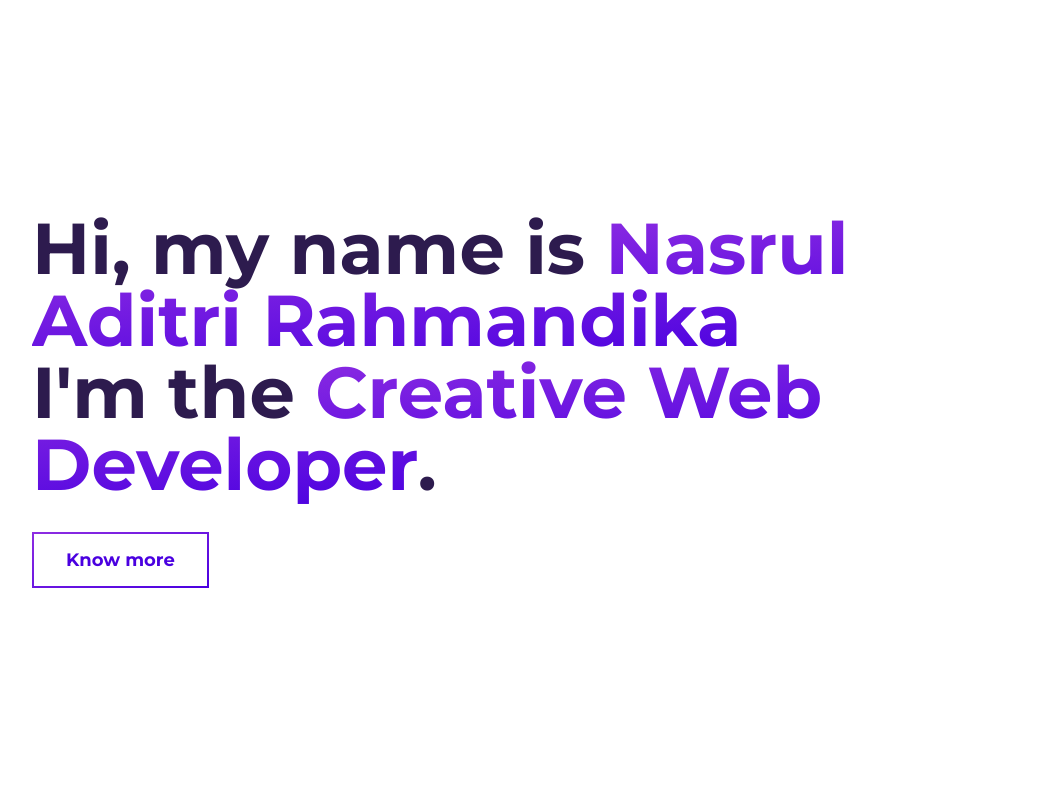
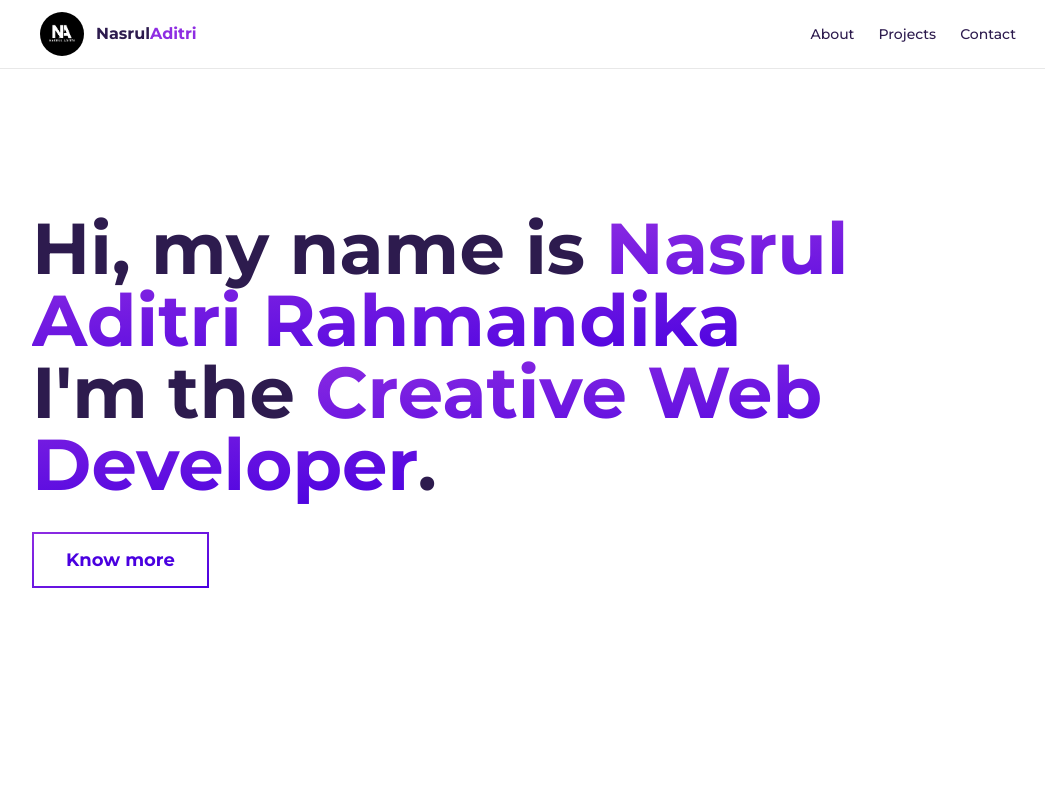
Before and after one commit to nasruladtri/portfolio, a Next.js app: page / in a window 1280 px wide. Shown: the top 800 px of the page, without its empty margins (112-1157 px from the left). Built offline with nearby package versions, Linux system fonts and the light colour scheme.

Commit message:
tambahkan logo di navbar dan favicon, optimasi SEO dengan structured data WebSite dan og:image

```diff
--- a/src/app/globals.css
+++ b/src/app/globals.css
@@ -3,6 +3,9 @@
 @tailwind utilities;
 
 @layer base {
+  html {
+    scroll-padding-top: 5rem;
+  }
   body {
     @apply bg-white text-heading font-sans;
   }
--- a/src/app/layout.tsx
+++ b/src/app/layout.tsx
@@ -2,6 +2,7 @@ import type { Metadata } from "next";
 import { Montserrat } from "next/font/google";
 import "./globals.css";
 import clsx from "clsx";
+import { Navbar } from "@/components/Navbar";
 
 const montserrat = Montserrat({
     subsets: ["latin"],
@@ -9,18 +10,22 @@ const montserrat = Montserrat({
 });
 
 const SITE_URL = "https://www.nasruladitri.space";
+const SITE_TITLE = "Nasrul Aditri Rahmandika | Web Developer";
+const SITE_DESCRIPTION =
+    "Portfolio Nasrul Aditri Rahmandika - Web Developer spesialis React, Next.js, dan Laravel. Membangun website modern, cepat, dan user-friendly untuk bisnis, UMKM, hingga instansi pemerintah.";
 
 export const metadata: Metadata = {
     metadataBase: new URL(SITE_URL),
     title: {
-        default: "Nasrul Aditri Rahmandika | Web Developer",
+        default: SITE_TITLE,
         template: "%s | Nasrul Aditri Rahmandika",
     },
-    description:
-        "Portfolio Nasrul Aditri Rahmandika - Web Developer spesialis React, Next.js, dan Laravel. Membangun website modern, cepat, dan user-friendly untuk bisnis, UMKM, hingga instansi pemerintah.",
+    description: SITE_DESCRIPTION,
+    applicationName: "Nasrul Aditri Rahmandika",
     keywords: [
         "Nasrul Aditri Rahmandika",
         "Nasrul Aditri",
+        "Nasrul Aditri Rahmandika Web Developer",
         "Web Developer Indonesia",
         "Portfolio Web Developer",
         "Jasa Pembuatan Website",
@@ -29,22 +34,33 @@ export const metadata: Metadata = {
         "Laravel Developer",
         "Nasrul Aditri Madiun",
     ],
-    authors: [{ name: "Nasrul Aditri Rahmandika" }],
+    authors: [{ name: "Nasrul Aditri Rahmandika", url: SITE_URL }],
     creator: "Nasrul Aditri Rahmandika",
+    icons: {
+        icon: [{ url: "/logo.png", type: "image/png" }],
+        apple: [{ url: "/logo.png", type: "image/png" }],
+    },
     openGraph: {
         type: "website",
         url: SITE_URL,
         siteName: "Nasrul Aditri Rahmandika",
-        title: "Nasrul Aditri Rahmandika | Web Developer",
-        description:
-            "Portfolio Nasrul Aditri Rahmandika - Web Developer spesialis React, Next.js, dan Laravel.",
+        title: SITE_TITLE,
+        description: SITE_DESCRIPTION,
         locale: "id_ID",
+        images: [
+            {
+                url: "/logo.png",
+                width: 2000,
+                height: 2000,
+                alt: "Logo Nasrul Aditri Rahmandika",
+            },
+        ],
     },
     twitter: {
-        card: "summary",
-        title: "Nasrul Aditri Rahmandika | Web Developer",
-        description:
-            "Portfolio Nasrul Aditri Rahmandika - Web Developer spesialis React, Next.js, dan Laravel.",
+        card: "summary_large_image",
+        title: SITE_TITLE,
+        description: SITE_DESCRIPTION,
+        images: ["/logo.png"],
     },
     robots: {
         index: true,
@@ -80,11 +96,26 @@ export default function RootLayout({
                             jobTitle: "Web Developer",
                             description:
                                 "Web Developer spesialis React, Next.js, dan Laravel.",
+                            image: `${SITE_URL}/logo.png`,
                             sameAs: [
                                 "https://github.com/nasruladtri",
                                 "https://www.linkedin.com/in/nasruladitri",
                                 "https://www.nasruladitri.space",
                             ],
+                        }),
+                    }}
+                />
+                <script
+                    type="application/ld+json"
+                    dangerouslySetInnerHTML={{
+                        __html: JSON.stringify({
+                            "@context": "https://schema.org",
+                            "@type": "WebSite",
+                            name: "Nasrul Aditri Rahmandika",
+                            alternateName: "Nasrul Aditri",
+                            url: SITE_URL,
+                            description: SITE_DESCRIPTION,
+                            inLanguage: "id-ID",
                         }),
                     }}
                 />
@@ -95,6 +126,7 @@ export default function RootLayout({
                     "antialiased min-h-screen flex flex-col"
                 )}
             >
+                <Navbar />
                 {children}
             </body>
         </html>
--- /dev/null
+++ b/src/components/Navbar.tsx
@@ -0,0 +1,39 @@
+import Image from "next/image";
+
+export const Navbar = () => {
+    return (
+        <header className="fixed top-0 inset-x-0 z-50 bg-white/80 backdrop-blur-sm border-b border-light-grey/50">
+            <nav className="container max-w-5xl px-6 py-3 flex items-center justify-between">
+                <a href="#top" className="flex items-center gap-3" aria-label="Nasrul Aditri Rahmandika">
+                    <Image
+                        src="/logo.png"
+                        alt="Logo Nasrul Aditri Rahmandika"
+                        width={44}
+                        height={44}
+                        className="w-11 h-11 rounded-full object-cover"
+                    />
+                    <span className="font-bold text-heading">
+                        Nasrul<span className="text-primary">Aditri</span>
+                    </span>
+                </a>
+                <ul className="hidden sm:flex items-center gap-6 text-sm font-medium text-heading">
+                    <li>
+                        <a href="#about" className="hover:text-primary transition-colors">
+                            About
+                        </a>
+                    </li>
+                    <li>
+                        <a href="#projects" className="hover:text-primary transition-colors">
+                            Projects
+                        </a>
+                    </li>
+                    <li>
+                        <a href="#contact" className="hover:text-primary transition-colors">
+                            Contact
+                        </a>
+                    </li>
+                </ul>
+            </nav>
+        </header>
+    );
+};
```
Also changed, not shown: public/logo.png (added).
